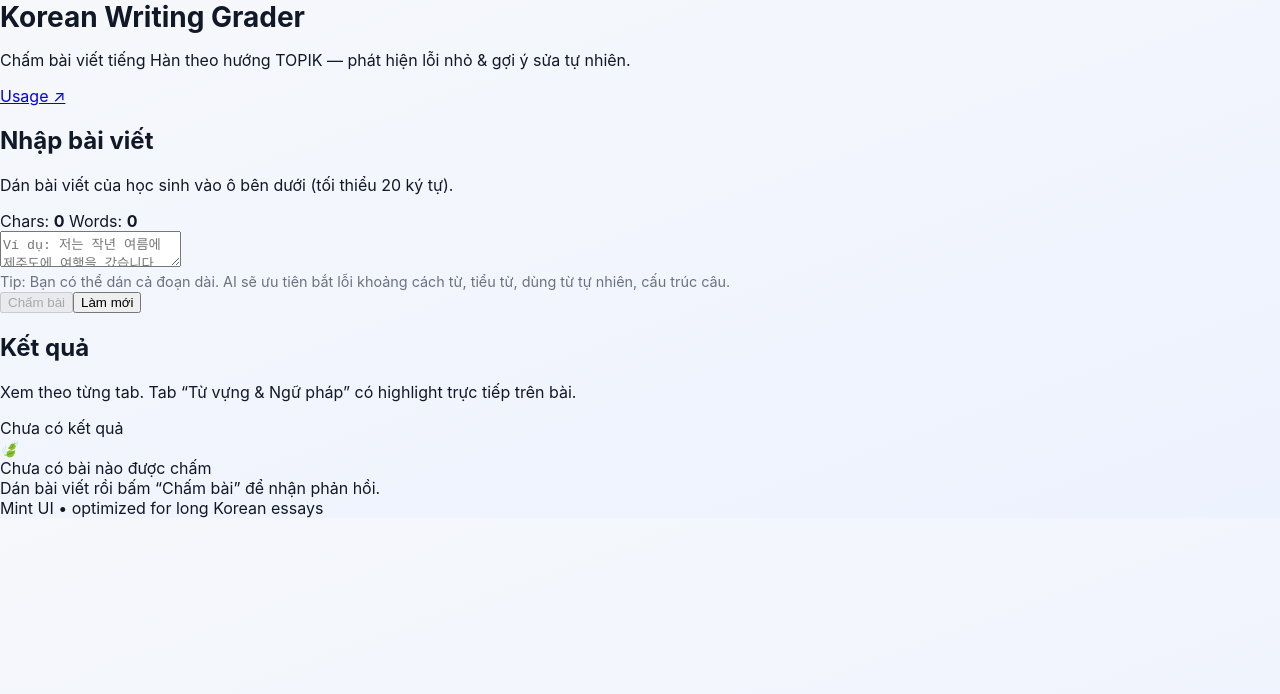
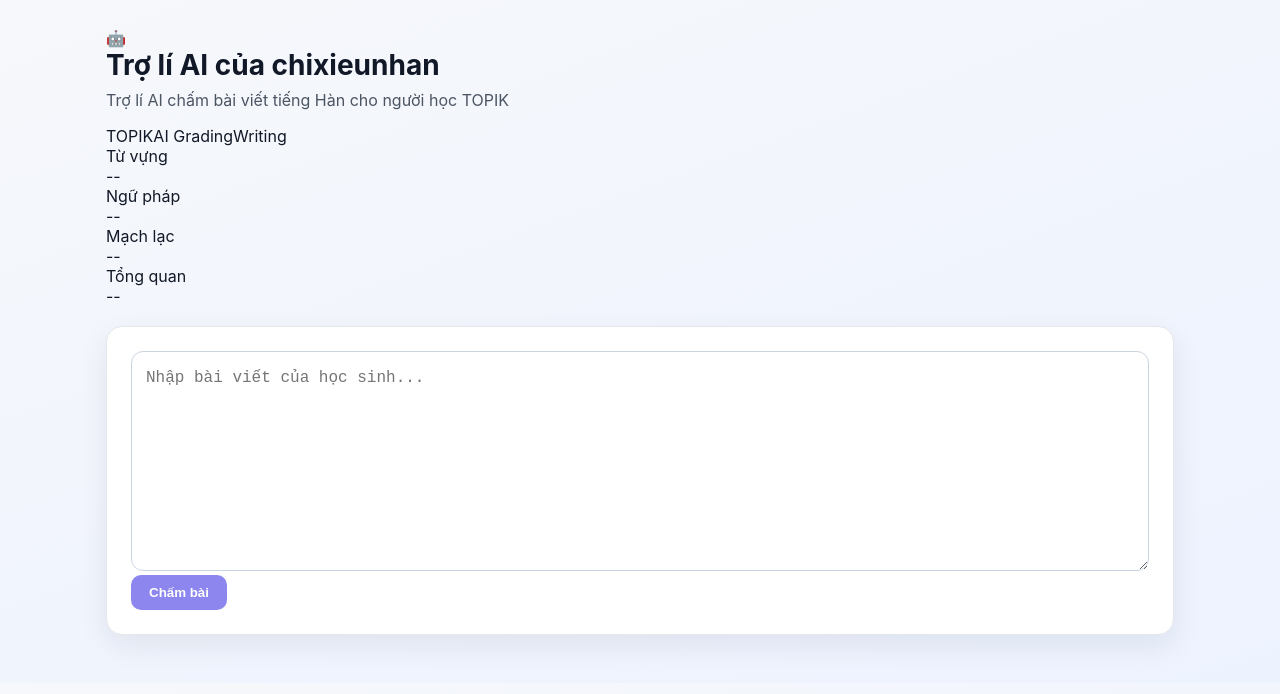
Before and after one commit to chixieunhan1/korean-ai-grader, a Next.js app: page / in a window 1280 px wide. Shown: the top 694 px of the page. Built offline with nearby package versions, Linux system fonts and the light colour scheme.

Commit message:
Update page.tsx

```diff
--- a/app/page.tsx
+++ b/app/page.tsx
@@ -1,258 +1,207 @@
-'use client';
+'use client'
 
-import { useMemo, useState } from 'react';
+import { useMemo, useState } from 'react'
 
 type GradeResponse = {
-  nhan_xet_chung: string;
-  annotated_html: string;
-  tu_vung_ngu_phap: string;
-
-  // OPTIONAL: nếu sau này bạn trả thêm 2 phần này từ API thì UI sẽ tự hiện đẹp
-  loi_tu_vung?: string;   // có thể là text dài
-  loi_ngu_phap?: string;  // có thể là text dài
-
-  lap_luan_mach_lac: string;
-  bai_viet_de_xuat: string;
-};
-
-type TabKey = 'nhan_xet_chung' | 'tu_vung_ngu_phap' | 'lap_luan_mach_lac' | 'bai_viet_de_xuat';
-
-const tabs: Array<{ key: TabKey; label: string; icon: string }> = [
-  { key: 'nhan_xet_chung', label: 'Nhận xét chung', icon: '🧾' },
-  { key: 'tu_vung_ngu_phap', label: 'Từ vựng & Ngữ pháp', icon: '🧠' },
-  { key: 'lap_luan_mach_lac', label: 'Lập luận & Mạch lạc', icon: '🧩' },
-  { key: 'bai_viet_de_xuat', label: 'Bài viết đề xuất', icon: '✨' },
-];
-
-function countWords(text: string) {
-  const t = text.trim();
-  if (!t) return 0;
-  return t.split(/\s+/).length;
+  nhan_xet_chung: string
+  annotated_html: string
+  tu_vung_ngu_phap: string
+  lap_luan_mach_lac: string
+  bai_viet_de_xuat: string
 }
 
+type Tab = {
+  key: keyof GradeResponse
+  label: string
+}
+
+const tabs: Tab[] = [
+  { key: 'nhan_xet_chung', label: 'Nhận xét chung' },
+  { key: 'tu_vung_ngu_phap', label: 'Từ vựng & Ngữ pháp' },
+  { key: 'lap_luan_mach_lac', label: 'Lập luận & Mạch lạc' },
+  { key: 'bai_viet_de_xuat', label: 'Bài viết đề xuất' },
+]
+
 export default function HomePage() {
-  const [text, setText] = useState('');
-  const [active, setActive] = useState<TabKey>('nhan_xet_chung');
-  const [result, setResult] = useState<GradeResponse | null>(null);
-  const [loading, setLoading] = useState(false);
-  const [error, setError] = useState<string | null>(null);
+  const [text, setText] = useState('')
+  const [active, setActive] =
+    useState<keyof GradeResponse>('nhan_xet_chung')
+  const [result, setResult] =
+    useState<GradeResponse | null>(null)
+  const [loading, setLoading] = useState(false)
 
-  const chars = text.length;
-  const words = useMemo(() => countWords(text), [text]);
-
-  const disabled = useMemo(() => loading || text.trim().length < 20, [loading, text]);
+  const disabled = useMemo(
+    () => loading || text.trim().length < 20,
+    [loading, text]
+  )
 
   const onGrade = async () => {
-    setLoading(true);
-    setError(null);
+    setLoading(true)
 
-    try {
     const response = await fetch('/api/grade', {
       method: 'POST',
       headers: { 'Content-Type': 'application/json' },
       body: JSON.stringify({ writing: text }),
-      });
+    })
 
-      if (!response.ok) {
-        const err = await response.json().catch(() => ({}));
-        throw new Error(err.error ?? 'Không thể chấm bài.');
+    const data = await response.json()
+
+    setResult(data)
+    setActive('nhan_xet_chung')
+    setLoading(false)
   }
 
-      const data = (await response.json()) as GradeResponse;
-      setResult(data);
-      setActive('nhan_xet_chung');
-    } catch (e) {
-      setError(e instanceof Error ? e.message : 'Đã có lỗi xảy ra.');
-    } finally {
-      setLoading(false);
-    }
-  };
+  return (
+    <main className="page">
 
-  return (
-    <main className="mint-app">
-      <header className="mint-header">
-        <div className="brand">
-          <div className="brand-mark" aria-hidden />
-          <div className="brand-text">
-            <h1>Korean Writing Grader</h1>
-            <p>Chấm bài viết tiếng Hàn theo hướng TOPIK — phát hiện lỗi nhỏ & gợi ý sửa tự nhiên.</p>
+      {/* HEADER */}
+      <section className="hero">
+
+        <div className="hero-left">
+
+          <div className="logo">
+            🤖
+          </div>
+
+          <div>
+            <h1 className="title">
+              Trợ lí AI của chixieunhan
+            </h1>
+
+            <p className="subtitle">
+              Trợ lí AI chấm bài viết tiếng Hàn cho người học TOPIK
+            </p>
+
+            <div className="chips">
+              <span className="chip">TOPIK</span>
+              <span className="chip">AI Grading</span>
+              <span className="chip">Writing</span>
+            </div>
+
           </div>
         </div>
 
-        <div className="header-actions">
-          <a className="ghost-link" href="https://platform.openai.com/usage" target="_blank" rel="noreferrer">
-            Usage ↗
-          </a>
+        {/* SCORE */}
+        <div className="scores">
+
+          <div className="scoreCard">
+            <div className="scoreLabel">
+              Từ vựng
             </div>
-      </header>
-
-      <section className="mint-grid">
-        {/* LEFT: input */}
-        <section className="mint-card mint-input">
-          <div className="card-head">
-            <div>
-              <h2>Nhập bài viết</h2>
-              <p className="muted">Dán bài viết của học sinh vào ô bên dưới (tối thiểu 20 ký tự).</p>
-            </div>
-
-            <div className="chips">
-              <span className="chip">
-                <span className="chip-dot" /> Chars: <b>{chars}</b>
-              </span>
-              <span className="chip">
-                <span className="chip-dot" /> Words: <b>{words}</b>
-              </span>
+            <div className="scoreValue">
+              --
             </div>
           </div>
 
-          <div className="textarea-wrap">
+          <div className="scoreCard">
+            <div className="scoreLabel">
+              Ngữ pháp
+            </div>
+            <div className="scoreValue">
+              --
+            </div>
+          </div>
+
+          <div className="scoreCard">
+            <div className="scoreLabel">
+              Mạch lạc
+            </div>
+            <div className="scoreValue">
+              --
+            </div>
+          </div>
+
+          <div className="scoreCard">
+            <div className="scoreLabel">
+              Tổng quan
+            </div>
+            <div className="scoreValue">
+              --
+            </div>
+          </div>
+
+        </div>
+
+      </section>
+
+
+      {/* INPUT */}
+      <section className="card input-card">
+
         <textarea
           value={text}
           onChange={(e) => setText(e.target.value)}
-              placeholder="Ví dụ: 저는 작년 여름에 제주도에 여행을 갔습니다..."
-              className="mint-textarea"
+          placeholder="Nhập bài viết của học sinh..."
+          className="writer"
         />
-            <div className="textarea-footer">
-              <span className="hint">
-                Tip: Bạn có thể dán cả đoạn dài. AI sẽ ưu tiên bắt lỗi khoảng cách từ, tiểu từ, dùng từ tự nhiên, cấu trúc câu.
-              </span>
-            </div>
-          </div>
 
-          <div className="actions">
-            <button onClick={onGrade} disabled={disabled} className="mint-btn">
-              {loading ? (
-                <>
-                  <span className="spinner" aria-hidden /> Đang chấm...
-                </>
-              ) : (
-                <>
-                  <span className="spark" aria-hidden /> Chấm bài
-                </>
-              )}
+        <button
+          onClick={onGrade}
+          disabled={disabled}
+          className="grade-btn"
+        >
+          {loading ? 'Đang chấm...' : 'Chấm bài'}
         </button>
 
-            <button
-              className="mint-btn secondary"
-              onClick={() => {
-                setText('');
-                setResult(null);
-                setError(null);
-              }}
-              disabled={loading && !!result}
-              title="Xoá nội dung"
-            >
-              Làm mới
-            </button>
-          </div>
-
-          {error && (
-            <div className="alert">
-              <div className="alert-title">Có lỗi xảy ra</div>
-              <div className="alert-body">{error}</div>
-            </div>
-          )}
       </section>
 
-        {/* RIGHT: results */}
-        <section className="mint-card mint-result">
-          <div className="card-head">
-            <div>
-              <h2>Kết quả</h2>
-              <p className="muted">Xem theo từng tab. Tab “Từ vựng & Ngữ pháp” có highlight trực tiếp trên bài.</p>
-            </div>
-            <div className="status-pill" data-ready={!!result}>
-              {result ? 'Ready' : 'Chưa có kết quả'}
-            </div>
-          </div>
 
-          {!result ? (
-            <div className="empty">
-              <div className="empty-emoji">🍃</div>
-              <div className="empty-title">Chưa có bài nào được chấm</div>
-              <div className="empty-sub">Dán bài viết rồi bấm “Chấm bài” để nhận phản hồi.</div>
-            </div>
-          ) : (
-            <>
+      {/* RESULT */}
+      {result && (
+
+        <section className="card result-card">
+
           <div className="tabs">
-                {tabs.map((t) => (
+
+            {tabs.map((tab) => (
               <button
-                    key={t.key}
-                    onClick={() => setActive(t.key)}
-                    className={active === t.key ? 'tab active' : 'tab'}
+                key={tab.key}
+                onClick={() => setActive(tab.key)}
+                className={
+                  active === tab.key
+                    ? 'tab active'
+                    : 'tab'
+                }
               >
-                    <span className="tab-ico" aria-hidden>
-                      {t.icon}
-                    </span>
-                    {t.label}
+                {tab.label}
               </button>
             ))}
+
           </div>
 
           <div className="panel">
-                {active === 'tu_vung_ngu_phap' ? (
-                  <div className="tu-nguphap">
-                    <div className="section-title">
-                      <span className="badge">Highlight</span>
-                      <h3>Bài viết đã đánh dấu lỗi</h3>
-                    </div>
 
-                    <div className="paper">
-                      <div className="paper-inner" dangerouslySetInnerHTML={{ __html: result.annotated_html }} />
-                      <div className="legend">
+            {active === 'tu_vung_ngu_phap' && (
+
+              <div className="annotated">
+
+                <div
+                  dangerouslySetInnerHTML={{
+                    __html: result.annotated_html,
+                  }}
+                />
+
+                <p className="legend">
                   <span className="err">Sai</span>
                   <span className="arrow">→</span>
                   <span className="fix">Sửa đúng</span>
-                      </div>
+                </p>
+
+                <p>{result.tu_vung_ngu_phap}</p>
+
               </div>
 
-                    <div className="split">
-                      <div className="box">
-                        <div className="box-head">
-                          <h4>Nhận xét (tổng hợp)</h4>
-                          <p className="muted">Tóm tắt nhanh lỗi nổi bật + cách tránh lặp lại.</p>
-                        </div>
-                        <div className="box-body">{result.tu_vung_ngu_phap}</div>
+            )}
+
+            {active !== 'tu_vung_ngu_phap' && (
+              <p>{result[active]}</p>
+            )}
+
           </div>
 
-                      <div className="box">
-                        <div className="box-head">
-                          <h4>Lỗi từ vựng & Lỗi ngữ pháp</h4>
-                          <p className="muted">
-                            (Tuỳ chọn) Nếu API trả thêm <code>loi_tu_vung</code> / <code>loi_ngu_phap</code> thì sẽ hiện ở đây.
-                          </p>
-                        </div>
-                        <div className="box-body">
-                          <div className="sublist">
-                            <div className="sublist-title">Lỗi từ vựng</div>
-                            <div className="sublist-body">{result.loi_tu_vung ?? '—'}</div>
-                          </div>
-                          <div className="sublist">
-                            <div className="sublist-title">Lỗi ngữ pháp</div>
-                            <div className="sublist-body">{result.loi_ngu_phap ?? '—'}</div>
-                          </div>
-                        </div>
-                      </div>
-                    </div>
-                  </div>
-                ) : (
-                  <div className="text-block">
-                    <div className="section-title">
-                      <span className="badge">Feedback</span>
-                      <h3>{tabs.find((x) => x.key === active)?.label}</h3>
-                    </div>
-                    <div className="text-content">{result[active]}</div>
-                  </div>
-                )}
-              </div>
-            </>
-          )}
-        </section>
         </section>
 
-      <footer className="mint-footer">
-        <span>Mint UI • optimized for long Korean essays</span>
-      </footer>
+      )}
     </main>
-  );
+  )
 }
```
Lines whose indentation alone changed are shown as unchanged.
